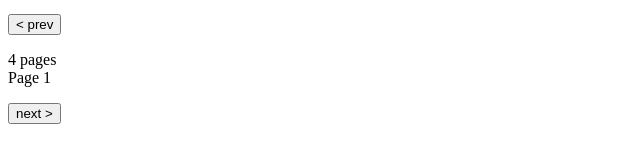
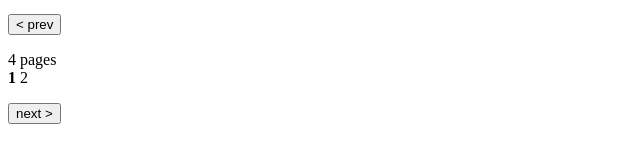
Before and after one commit to s-en-o/phq-test, an Angular app: page / in a window 1280 px wide. Shown: the part 549-690 px from the top of the page, without its empty margins (0-640 px from the left). Built offline with nearby package versions, Linux system fonts and the light colour scheme.

Commit message:
feat(pagination): indicator

```diff
--- a/src/app/home/home.component.html
+++ b/src/app/home/home.component.html
@@ -21,7 +21,9 @@
 
 <p>
     {{ pageLength }} pages <br />
-    Page {{ currentPage }}
+    {{ currentPage !== 1 ? currentPage - 1 : '' }}
+    <b>{{ currentPage }}</b>
+    {{ currentPage !== pageLength ? currentPage + 1 : '' }}
 </p>
 
 <button (click)="nextPage()">next ></button>
```
